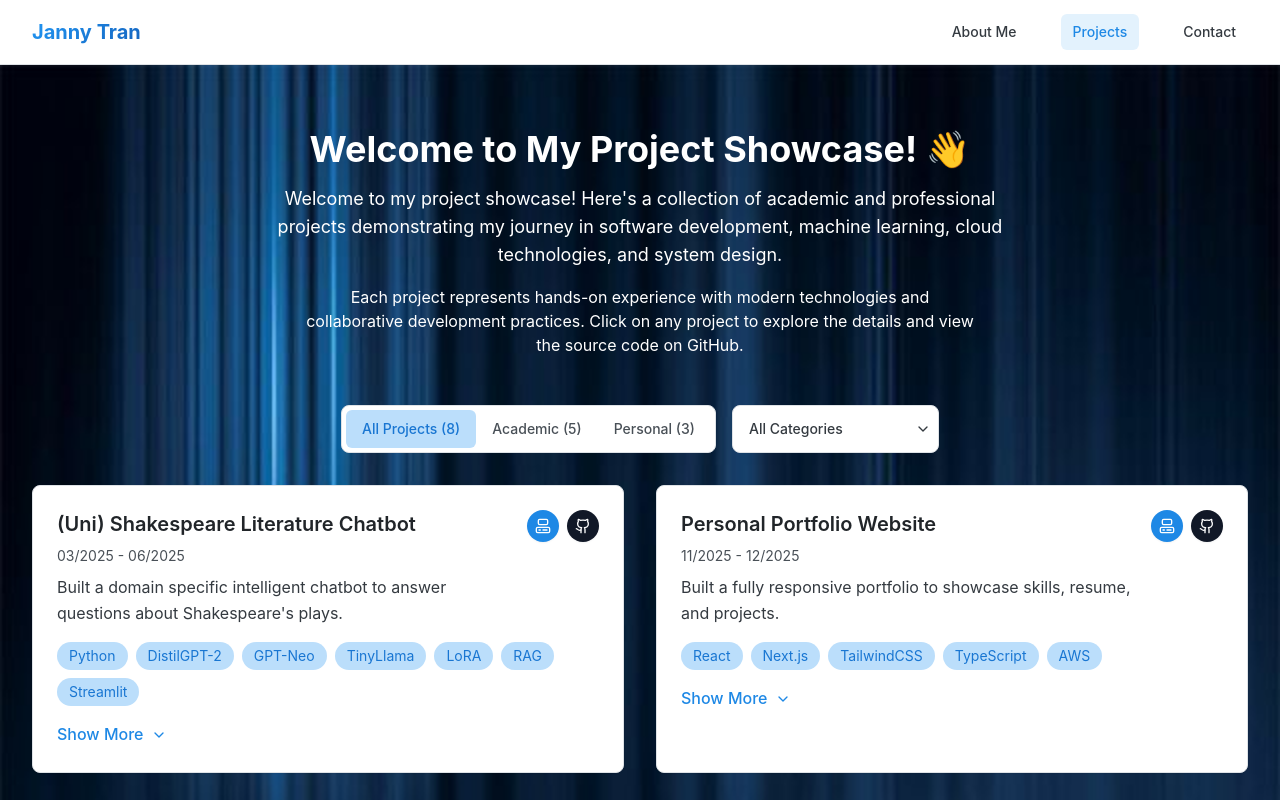
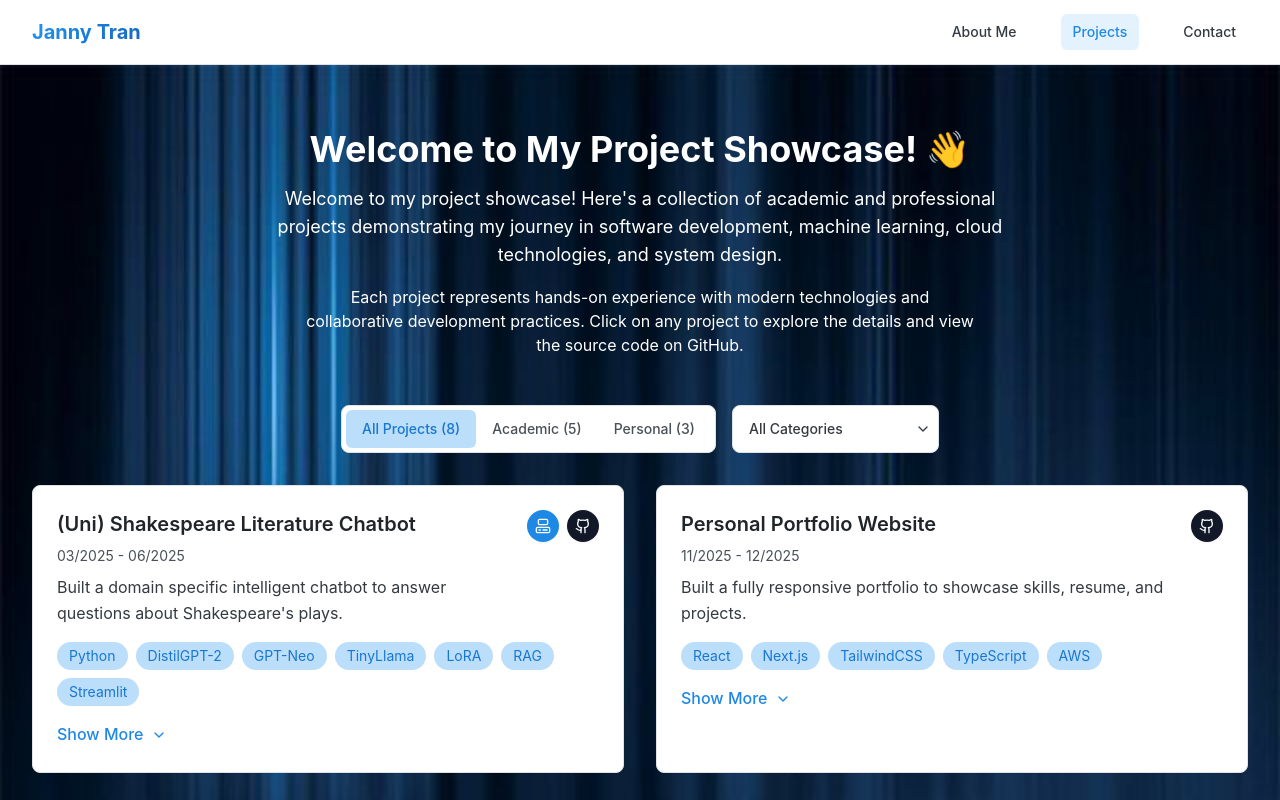
Before and after one commit to id-nynt/250020_Profile-Web, a Next.js app in the folder frontend/: page /projects in a window 1280 px wide. Shown: the top 800 px of the page. Built offline with nearby package versions, Linux system fonts and the light colour scheme.

Commit message:
change project URL

```diff
--- a/frontend/src/data/mockProjects.ts
+++ b/frontend/src/data/mockProjects.ts
@@ -39,7 +39,7 @@ export const mockProjects: Project[] = [
     projectCategory: 'software',
     technologies: ['React', 'Next.js', 'TailwindCSS', 'TypeScript', 'AWS'],
     githubUrl: 'https://github.com/id-nynt/250020_Profile-Web',
-    projectUrl: 'https://250020-profile-web.vercel.app/',
+    //projectUrl: 'https://250020-profile-web.vercel.app/',
     team: 'Individual project',
     role: 'Full-stack Developer',
     responsibilities: [
```
